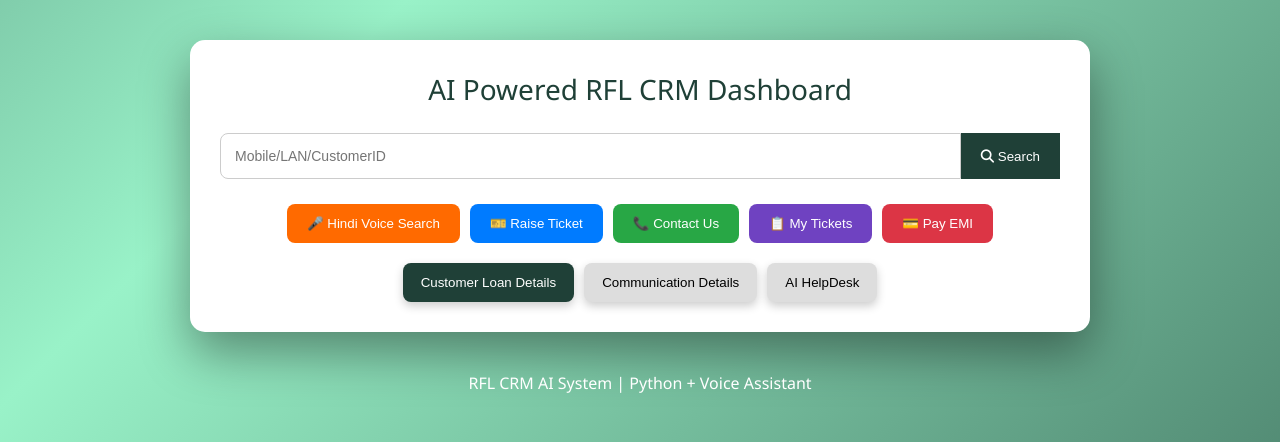
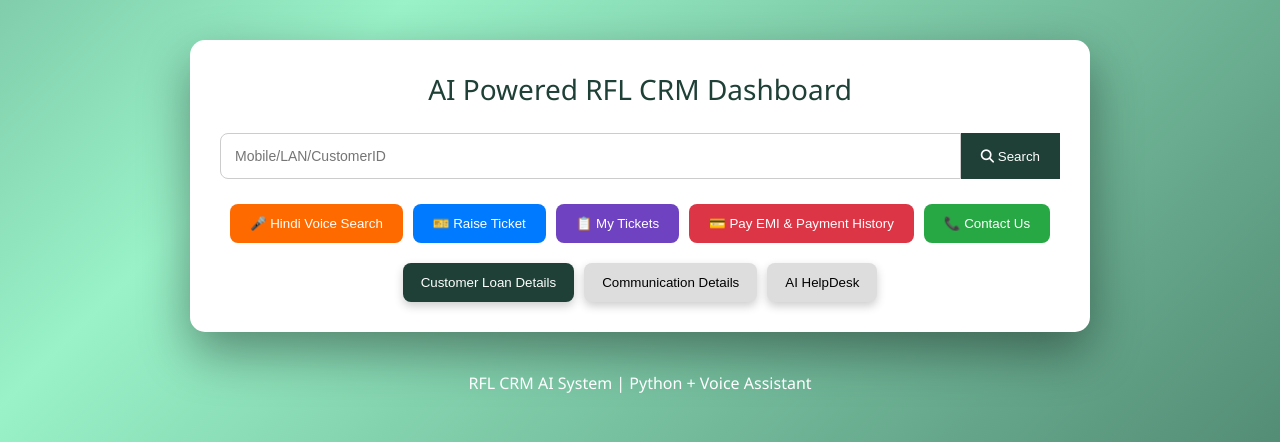
Before and after one commit to Achal1985/NBFC_CRM_V2, a Flask app: page /dashboard in a window 1280 px wide. Shown: the part 61-503 px from the top of the page. Run offline with Flask 3, Linux system fonts and the light colour scheme; parts of the project's set-up code (start-up, migrations or seed data) failed here and were passed over.

Commit message:
Update index.html

```diff
--- a/templates/index.html
+++ b/templates/index.html
@@ -334,17 +334,19 @@ placeholder="Mobile/LAN/CustomerID">
 🎫 Raise Ticket
 </button>
 
-<button class="voice-btn" onclick="showContact()" style="background:#28a745;">
-📞 Contact Us
-</button>
-
 <button class="voice-btn" onclick="openTicketsPage()" style="background:#6f42c1;">
 📋 My Tickets
 </button>
 
 <button class="voice-btn" onclick="payEMI()" style="background:#dc3545;">
-💳 Pay EMI
+💳 Pay EMI & Payment History
 </button>
+
+
+<button class="voice-btn" onclick="showContact()" style="background:#28a745;">
+📞 Contact Us
+</button>
+
 
 </div>
 
```
